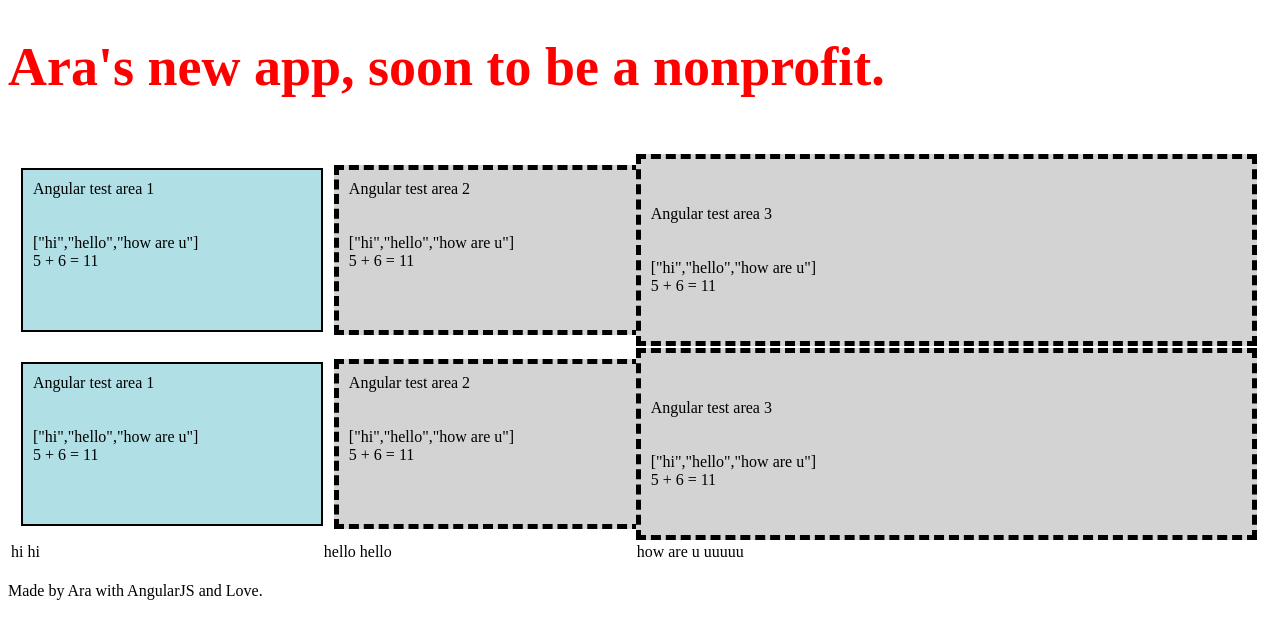
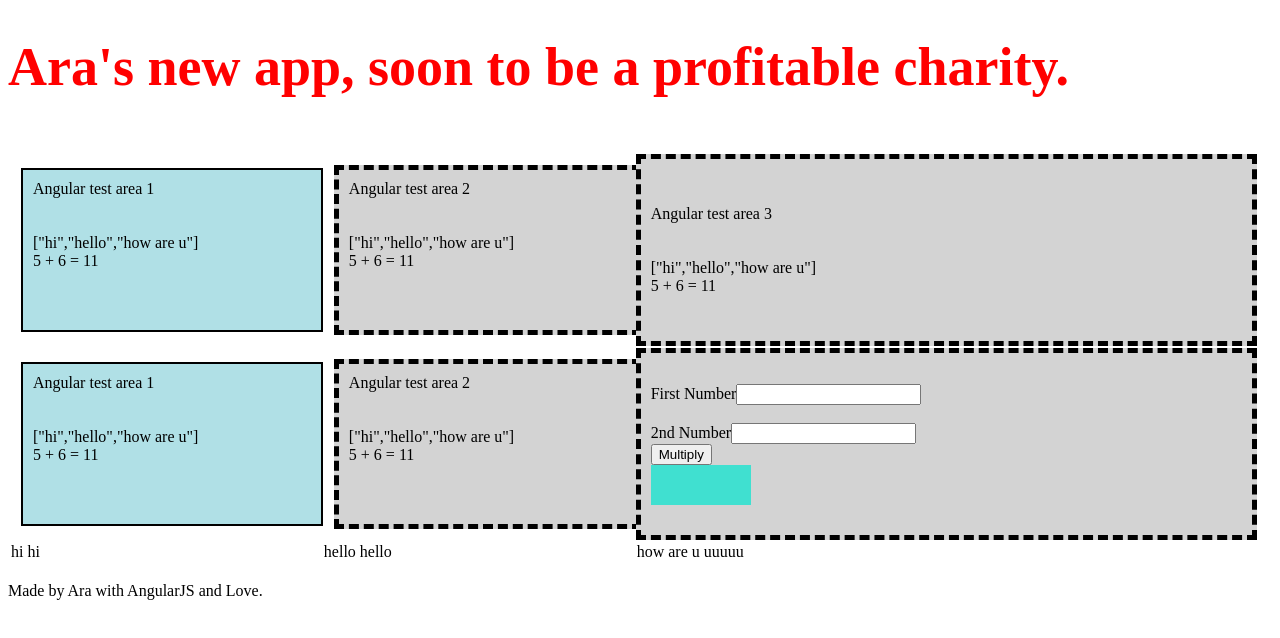
Before and after one commit to MurphyPicard/theRestartRevolution, a plain HTML site: page index.html in a window 1280 px wide. Drawn offline with nearby package versions, Linux system fonts and the light colour scheme.

Commit message:
adding a multiplication button to practice angular

```diff
--- a/index.html
+++ b/index.html
@@ -10,7 +10,7 @@
   <body ng-controller='mainCTRL'>
 
     <header>
-      <h1 class="headerClass">Ara's new app, soon to be a nonprofit.</h1>
+      <h1 class="headerClass">Ara's new app, soon to be a profitable charity.</h1>
     </header><br>
 
     <section>
@@ -71,11 +71,14 @@
           </td>
           <td class="td3">
 
-              Angular test area 3<br><br><br>
+              <form class="" action="index.html" method="post">
+                <label for="firstNumber">First Number</label><input type="number" name="firstNumber" value=""><br><br>
+                <label for="secondNumber">2nd Number</label><input type="number" name="secondNumber" value=""><br>
+                <input type="submit" name="submit" value="Multiply">
+              </form>
+              <div class="answerDiv">
 
-              {{greeting}} <br>
-
-              5 + 6 = {{5+6}}
+              </div>
 
           </td>
 
--- a/style.css
+++ b/style.css
@@ -39,3 +39,8 @@ tr{
   padding: 10px;
   margin: 10px;
 }
+.answerDiv{
+  background-color: turquoise;
+  height: 40px;
+  width: 100px;
+}
```
